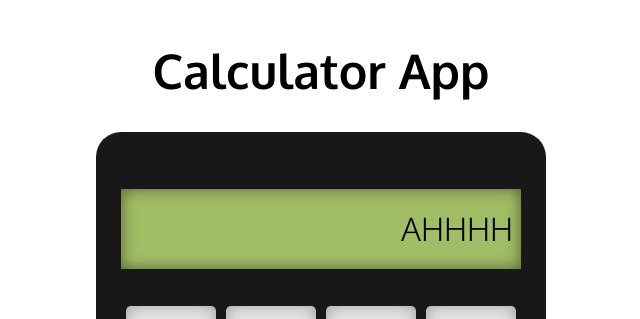
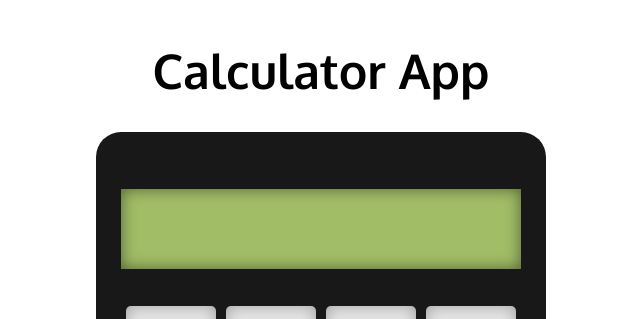
Before and after one commit to joe-ashwell/calculator-app, a plain HTML site: page index.html in a window 1280 px wide. Shown: the top 319 px of the page, without its empty margins (327-967 px from the left). Drawn offline with Linux system fonts and the light colour scheme.

Commit message:
Update index.html

```diff
--- a/index.html
+++ b/index.html
@@ -11,7 +11,7 @@
     <h1>Calculator App</h1>
     <div class="calc">
       <section class="display"></section>
-      <div class="display-input-div"><p class="display-input">AHHHH</p></div>
+      <div class="display-input-div"><p class="display-input"></p></div>
 
       <section class="button-pad">
 
```
